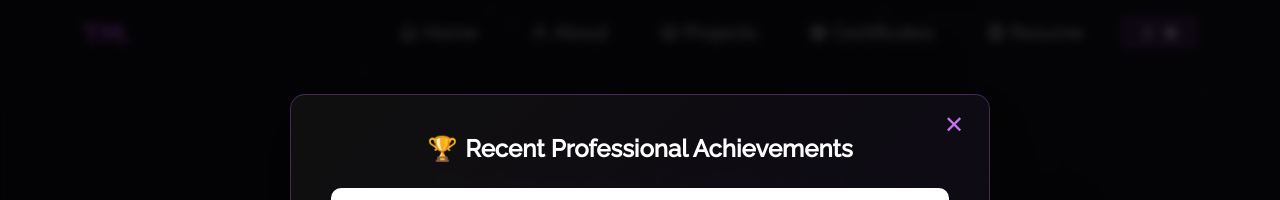
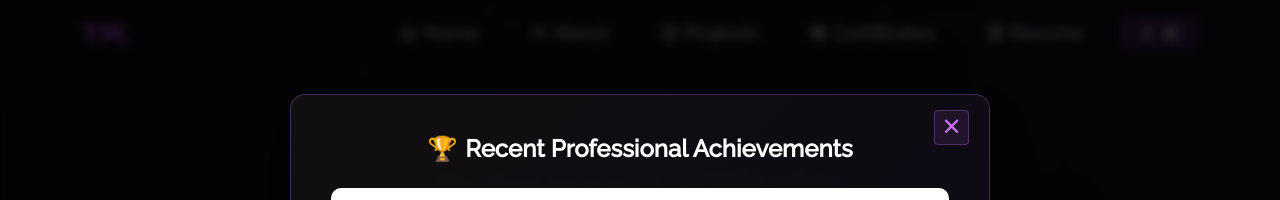
Before and after one commit to tayouthae/Portfolio, a React (Create React App) app: page /certificates in a window 1280 px wide. Shown: the top 200 px of the page. Built offline with nearby package versions, Linux system fonts and the light colour scheme.

Commit message:
Enhance App functionality by implementing session-based navigation tracking and improving CertificateModal behavior. Updated styles for close button in Certificates component.

```diff
--- a/src/App.js
+++ b/src/App.js
@@ -13,6 +13,7 @@ import {
   Route,
   Routes,
   Navigate,
+  useLocation,
 } from "react-router-dom";
 import ScrollToTop from "./components/ScrollToTop";
 import "./style.css";
@@ -24,6 +25,9 @@ function App() {
   const [showCertModal, setShowCertModal] = useState(false);
 
   useEffect(() => {
+    sessionStorage.removeItem('hasSeenModalThisLoad');
+    sessionStorage.setItem('isInitialLoad', 'true');
+
     const timer = setTimeout(() => {
       upadateLoad(false);
     }, 1200);
@@ -33,10 +37,13 @@ function App() {
 
   useEffect(() => {
     if (!load) {
-      const hasSeenCertModal = localStorage.getItem('hasSeenCertificateModal');
-      if (!hasSeenCertModal) {
+      const hasNavigatedInSession = sessionStorage.getItem('hasNavigatedInSession');
+      const hasSeenModalThisLoad = sessionStorage.getItem('hasSeenModalThisLoad');
+
+      if (!hasNavigatedInSession && !hasSeenModalThisLoad) {
         const modalTimer = setTimeout(() => {
           setShowCertModal(true);
+          sessionStorage.setItem('hasSeenModalThisLoad', 'true');
         }, 1500);
         return () => clearTimeout(modalTimer);
       }
@@ -45,13 +52,32 @@ function App() {
 
   const handleCloseCertModal = () => {
     setShowCertModal(false);
-    localStorage.setItem('hasSeenCertificateModal', 'true');
   };
+
+  function NavigationTracker() {
+    const location = useLocation();
+
+    useEffect(() => {
+      const currentPath = sessionStorage.getItem('currentPath');
+      const isInitialLoad = sessionStorage.getItem('isInitialLoad');
+
+      if (currentPath && currentPath !== location.pathname && !isInitialLoad) {
+        // This is actual navigation, not a page load
+        sessionStorage.setItem('hasNavigatedInSession', 'true');
+      }
+
+      sessionStorage.setItem('currentPath', location.pathname);
+      sessionStorage.removeItem('isInitialLoad'); // Remove after first useEffect
+    }, [location]);
+
+    return null;
+  }
 
   return (
     <Router>
       <Preloader load={load} />
       <div className="App" id={load ? "no-scroll" : "scroll"}>
+        <NavigationTracker />
         <Navbar />
         <ScrollToTop />
         <Routes>
--- a/src/components/Certificates/CertificateModal.js
+++ b/src/components/Certificates/CertificateModal.js
@@ -1,4 +1,4 @@
-import React, { useEffect, useState } from "react";
+import React, { useEffect, useState, useCallback } from "react";
 import { Swiper, SwiperSlide } from "swiper/react";
 import { Navigation, Pagination, Autoplay } from "swiper/modules";
 import { CertificateConstants } from "./CertificateConstants";
@@ -13,13 +13,19 @@ function CertificateModal({ isOpen, onClose }) {
   const [startY, setStartY] = useState(0);
   const [currentY, setCurrentY] = useState(0);
 
+  const preventZoom = useCallback((e) => {
+    if (e.touches.length > 1) {
+      e.preventDefault();
+    }
+  }, []);
+
   useEffect(() => {
     if (isOpen) {
       setIsVisible(true);
       document.body.style.overflow = "hidden";
-      // Prevent zoom on double tap for iOS
       document.addEventListener('touchstart', preventZoom, { passive: false });
     } else {
+      setIsVisible(false);
       document.body.style.overflow = "unset";
       document.removeEventListener('touchstart', preventZoom);
     }
@@ -28,18 +34,16 @@ function CertificateModal({ isOpen, onClose }) {
       document.body.style.overflow = "unset";
       document.removeEventListener('touchstart', preventZoom);
     };
-  }, [isOpen]);
-
-  const preventZoom = (e) => {
-    if (e.touches.length > 1) {
-      e.preventDefault();
-    }
-  };
+  }, [isOpen, preventZoom]);
 
   const handleOverlayClick = (e) => {
     if (e.target === e.currentTarget) {
       onClose();
     }
+  };
+
+  const handleCloseButtonClick = () => {
+    onClose();
   };
 
   const handleTouchStart = (e) => {
@@ -84,10 +88,11 @@ function CertificateModal({ isOpen, onClose }) {
         onTouchStart={handleTouchStart}
         onTouchMove={handleTouchMove}
         onTouchEnd={handleTouchEnd}
+        onClick={(e) => e.stopPropagation()}
       >
         <button
           className="certificate-modal-close"
-          onClick={onClose}
+          onClick={handleCloseButtonClick}
           aria-label="Close modal"
         >
           ✕
--- a/src/components/Certificates/Certificates.css
+++ b/src/components/Certificates/Certificates.css
@@ -34,18 +34,20 @@
   position: absolute;
   top: 15px;
   right: 20px;
-  background: none;
-  border: none;
+  background: rgba(199, 112, 240, 0.1);
+  border: 1px solid rgba(199, 112, 240, 0.3);
+  border-radius: 4px;
   color: #c770f0;
   font-size: 1.5rem;
   cursor: pointer;
-  z-index: 10;
+  z-index: 100;
   transition: all 0.3s ease;
-  width: 30px;
-  height: 30px;
+  width: 35px;
+  height: 35px;
   display: flex;
   align-items: center;
   justify-content: center;
+  pointer-events: auto;
 }
 
 /* Mobile Swipe Indicator */
```
